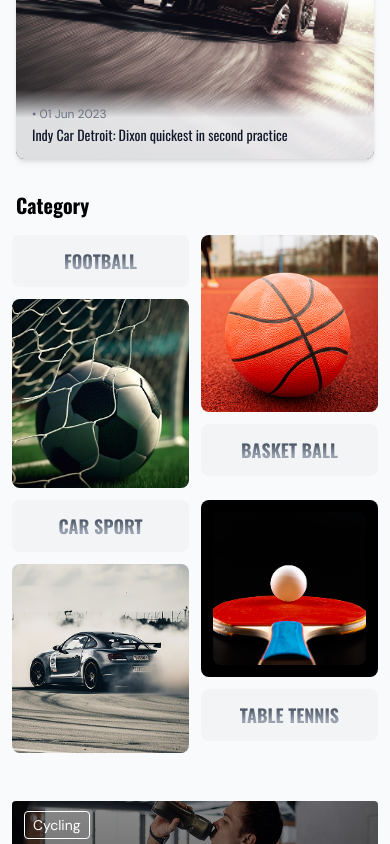
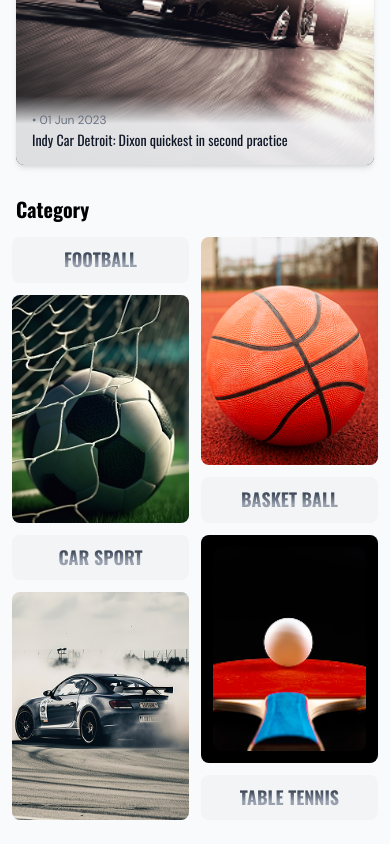
Before and after one commit to naveentnaik/sport-news, a React (Vite) app: page / in a window 390 px wide. Shown: the part 1220-2064 px from the top of the page. Built offline with nearby package versions, Linux system fonts and the light colour scheme.

Commit message:
style: enhance layout and responsiveness in CategoriesSection; adjust line heights for improved readability

```diff
--- a/src/components/CategoriesSection.jsx
+++ b/src/components/CategoriesSection.jsx
@@ -53,12 +53,12 @@ const CategoriesSection = () => {
           ref={el => categoryRefs.current[0] = el}
           className="flex flex-col gap-3 sm:gap-4 w-full opacity-0 transition-all duration-700"
         >
-          <div className="h-auto bg-gray-100 p-3 sm:p-4 md:p-6 flex items-center justify-center rounded-lg">
+          <div className="flex-1 h-auto bg-gray-100 p-3 sm:p-4 md:p-6 flex items-center justify-center rounded-lg">
             <h2 className="text-lg sm:text-xl md:text-2xl lg:text-3xl font-black text-transparent bg-clip-text bg-gradient-to-b from-gray-800 from-0% to-gray-400 to-70%">
               {t('category.football')}
             </h2>
           </div>
-          <div className="rounded-lg aspect-square">
+          <div className="max-md:h-[228px] rounded-lg aspect-square">
             <img
               src={football}
               alt={t('category.football')}
@@ -71,14 +71,14 @@ const CategoriesSection = () => {
           ref={el => categoryRefs.current[1] = el}
           className="flex flex-col gap-3 sm:gap-4 w-full opacity-0 transition-all duration-700"
         >
-          <div className="lg:h-[228px] rounded-lg aspect-square">
+          <div className="max-md:h-[228px] lg:h-[228px] rounded-lg aspect-square">
             <img
               src={basketBall}
               alt={t('category.basketball')}
               className="w-full h-full object-cover rounded-lg"
             />
           </div>
-          <div className="h-auto bg-gray-100 p-3 sm:p-4 md:p-6 flex items-center justify-center rounded-lg">
+          <div className="flex-1 h-auto bg-gray-100 p-3 sm:p-4 md:p-6 flex items-center justify-center rounded-lg">
             <h2 className="text-lg sm:text-xl md:text-2xl lg:text-3xl text-center font-black text-transparent bg-clip-text bg-gradient-to-b from-gray-800 from-0% to-gray-400 to-70%">
               {t('category.basketball')}
             </h2>
@@ -94,7 +94,7 @@ const CategoriesSection = () => {
               {t('category.carSport')}
             </h2>
           </div>
-          <div className="rounded-lg aspect-square">
+          <div className="max-md:h-[228px] rounded-lg aspect-square">
             <img
               src={car}
               alt={t('category.carSport')}
@@ -107,14 +107,14 @@ const CategoriesSection = () => {
           ref={el => categoryRefs.current[3] = el}
           className="flex flex-col gap-3 sm:gap-4 w-full opacity-0 transition-all duration-700"
         >
-          <div className="lg:h-[228px] rounded-lg aspect-square bg-black p-3 sm:p-4">
+          <div className="max-md:h-[228px] lg:h-[228px] rounded-lg aspect-square bg-black p-3 sm:p-4">
             <img
               src={pingpong}
               alt={t('category.tableTennis')}
               className="w-full h-full object-cover rounded-lg"
             />
           </div>
-          <div className="h-auto bg-gray-100 p-3 sm:p-4 md:p-6 flex items-center justify-center rounded-lg">
+          <div className="flex-1 h-auto bg-gray-100 p-3 sm:p-4 md:p-6 flex items-center justify-center rounded-lg">
             <h2 className="text-lg sm:text-xl md:text-2xl lg:text-3xl text-center font-black text-transparent bg-clip-text bg-gradient-to-b from-gray-800 from-0% to-gray-400 to-70%">
               {t('category.tableTennis')}
             </h2>
--- a/src/index.css
+++ b/src/index.css
@@ -9,20 +9,26 @@
 
 body {
   font-family: var(--font-body);
+  line-height: 1.6;
 }
 
 h1, h2, h3, h4, .headline {
   font-family: var(--font-heading);
-
+  line-height: 1.2;
 }
 
+h1 {
+  line-height: 1.1;
+}
 
+p, li, blockquote {
+  line-height: 1.6;
+}
 
 @font-face {
   font-family: Darkline;
-    src: url('/fonts/Darkline.ttf') ;
+  src: url('/fonts/Darkline.ttf');
 }
-
 
 @theme {
   --font-darkline: Darkline, "sans-serif";
@@ -30,4 +36,5 @@ h1, h2, h3, h4, .headline {
 
 .font-darkline {
   font-family: 'Darkline', sans-serif;
+  line-height: 1.3;
 }
```
Lines whose indentation alone changed are shown as unchanged.
